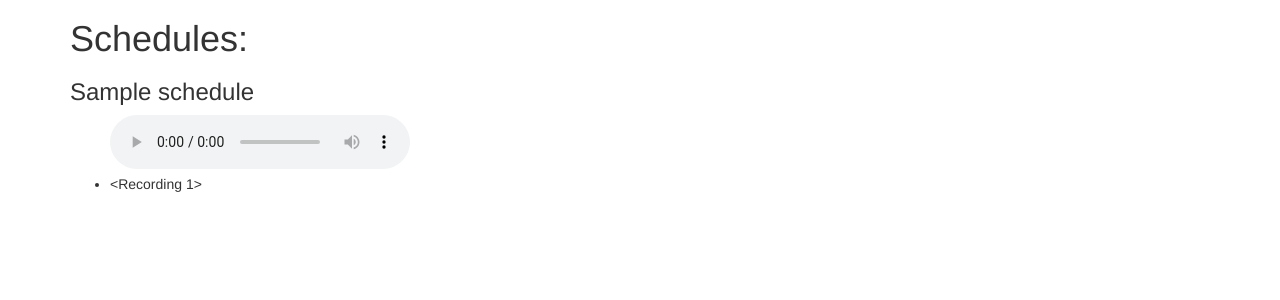
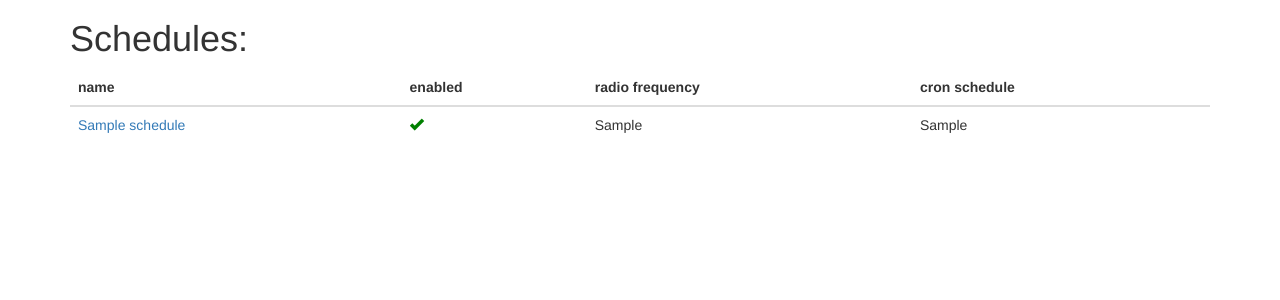
Before and after one commit to mccolgst/rtlsdr_recording_manager, a Flask app: page / in a window 1280 px wide. Shown: the part 51-351 px from the top of the page. Run offline with Flask 2, Linux system fonts and the light colour scheme; tables that the repository leaves empty hold one stand-in row (values such as "Sample post"); some libraries are stand-ins or nearby versions.

Commit message:
clean up frontend, set a base template, create a schedule detail page, add recording created date

```diff
--- a/main.py
+++ b/main.py
@@ -21,8 +21,14 @@ admin.add_view(ModelView(Recording, db.session))
 
 
 @app.route("/")
-def hello():
+def main():
     return render_template("index.html", schedules=Schedule.query.all())
+
+
+@app.route("/schedule/<int:schedule_id>")
+def schedule_view(schedule_id):
+    return render_template("schedule.html", schedule=Schedule.query.get(schedule_id))
+
 
 if __name__ == "__main__":
     app.run('0.0.0.0')
--- a/models.py
+++ b/models.py
@@ -84,6 +84,7 @@ class Recording(db.Model):
     id = db.Column(db.Integer, primary_key=True)
     recorded_file = db.Column(db.String)
     schedule_id = db.Column(db.Integer, db.ForeignKey('schedule.id'))
+    created = db.Column(db.DateTime)
     # delete recordings when a schedule is deleted
 
 
--- a/record.py
+++ b/record.py
@@ -1,6 +1,7 @@
 import subprocess
 import argparse
 import time
+from datetime import datetime
 from models import db, Recording
 import os
 import uuid
@@ -25,7 +26,7 @@ if __name__ == '__main__':
 
     if args.schedule_id:
         # create a recording object in the db
-        recording = Recording(schedule_id=args.schedule_id, recorded_file=outfile)
+        recording = Recording(schedule_id=args.schedule_id, recorded_file=outfile, created=datetime.now())
         db.session.add(recording)
         db.session.commit()
     command = '/usr/local/bin/rtl_fm -f {} -M wbfm -s 200000 -r 48000 - | lame -r -s 48 -m m -'.format(str(args.frequency))
--- /dev/null
+++ b/templates/base.html
@@ -0,0 +1,48 @@
+<!DOCTYPE html>
+<html lang="en">
+  <head>
+    <meta charset="utf-8">
+    <meta http-equiv="X-UA-Compatible" content="IE=edge">
+    <meta name="viewport" content="width=device-width, initial-scale=1">
+    <!-- The above 3 meta tags *must* come first in the head; any other head content must come *after* these tags -->
+    <title>RTLSDR recording manager</title>
+
+    <!-- Bootstrap -->
+    <link href="/static/css/bootstrap.min.css" rel="stylesheet"/>
+
+    <!-- HTML5 shim and Respond.js for IE8 support of HTML5 elements and media queries -->
+    <!-- WARNING: Respond.js doesn't work if you view the page via file:// -->
+    <!--[if lt IE 9]>
+      <script src="https://oss.maxcdn.com/html5shiv/3.7.2/html5shiv.min.js"></script>
+      <script src="https://oss.maxcdn.com/respond/1.4.2/respond.min.js"></script>
+    <![endif]-->
+    <link href="/static/css/custom.css" rel="stylesheet"/>
+  </head>
+  <body>
+    <nav class="navbar navbar-inverse navbar-fixed-top">
+      <div class="container-fluid">
+        <div class="navbar-header">
+          <a class="navbar-brand" href="/"><img src="/static/images/mic.png"/></a>
+        </div>
+        <div id="navbar" class="collapse navbar-collapse">
+          <ul class="nav navbar-nav">
+            <li class="active"><a href="/admin">Admin</a></li>
+          </ul>
+        </div><!--/.nav-collapse -->
+      </div>
+    </nav>
+
+    <div class="container" style="padding-top:50px">
+      <div class="starter-template">
+      {% block content %}
+      {% endblock %}
+      </div>
+
+    </div><!-- /.container -->
+
+    <!-- jQuery (necessary for Bootstrap's JavaScript plugins) -->
+    <script src="https://ajax.googleapis.com/ajax/libs/jquery/1.11.3/jquery.min.js"></script>
+    <!-- Include all compiled plugins (below), or include individual files as needed -->
+    <script src="/static/js/bootstrap.min.js"></script>
+  </body>
+</html>
--- a/templates/index.html
+++ b/templates/index.html
@@ -1,60 +1,30 @@
-<!DOCTYPE html>
-<html lang="en">
-  <head>
-    <meta charset="utf-8">
-    <meta http-equiv="X-UA-Compatible" content="IE=edge">
-    <meta name="viewport" content="width=device-width, initial-scale=1">
-    <!-- The above 3 meta tags *must* come first in the head; any other head content must come *after* these tags -->
-    <title>Bootstrap 101 Template</title>
+{% extends "base.html" %}
+{% block content %}
+        <h1>Schedules:</h1>
+        <table class="table">
+        <thead>
+          <tr>
+            <th>name</th>
+            <th>enabled</th>
+            <th>radio frequency</th>
+            <th>cron schedule</th>
+          </tr>
+        </thead>
+        <tbody>
+          {% for schedule in schedules %}
 
-    <!-- Bootstrap -->
-    <link href="static/css/bootstrap.min.css" rel="stylesheet"/>
-
-    <!-- HTML5 shim and Respond.js for IE8 support of HTML5 elements and media queries -->
-    <!-- WARNING: Respond.js doesn't work if you view the page via file:// -->
-    <!--[if lt IE 9]>
-      <script src="https://oss.maxcdn.com/html5shiv/3.7.2/html5shiv.min.js"></script>
-      <script src="https://oss.maxcdn.com/respond/1.4.2/respond.min.js"></script>
-    <![endif]-->
-    <link href="static/css/custom.css" rel="stylesheet"/>
-  </head>
-  <body>
-    <nav class="navbar navbar-inverse navbar-fixed-top">
-      <div class="container-fluid">
-        <div class="navbar-header">
-          <a class="navbar-brand" href="#"><img src="/static/images/mic.png"/></a>
-        </div>
-        <div id="navbar" class="collapse navbar-collapse">
-          <ul class="nav navbar-nav">
-            <li class="active"><a href="/admin">Admin</a></li>
-          </ul>
-        </div><!--/.nav-collapse -->
-      </div>
-    </nav>
-
-    <div class="container" style="padding-top:50px">
-
-      <div class="starter-template">
-        <h1>Schedules:</h1>
-        {% for schedule in schedules %}
-
-            <h3>{{ schedule.name }}</h3>
-            <ul>
-            {% for recording in schedule.recordings %}
-                <audio controls>
-                  <source type="audio/ogg" src="http://localhost:8080/{{ recording.recorded_file }}">
-                </audio>
-                <li>{{ recording }}</li>
-            {% endfor %}
-            </ul>
-        {% endfor %}
-      </div>
-
-    </div><!-- /.container -->
-
-    <!-- jQuery (necessary for Bootstrap's JavaScript plugins) -->
-    <script src="https://ajax.googleapis.com/ajax/libs/jquery/1.11.3/jquery.min.js"></script>
-    <!-- Include all compiled plugins (below), or include individual files as needed -->
-    <script src="static/js/bootstrap.min.js"></script>
-  </body>
-</html>
+          <tr>
+            <td><a href="/schedule/{{ schedule.id }}">{{ schedule.name }}</a></td>
+            <td>{% if schedule.enabled %}
+                   <span data-toggle="tooltip" title="schedule is active" class="glyphicon glyphicon-ok" style="color:green"></span>
+                {% else %}
+                   <span data-toggle="tooltip" title="schedule is not active" class="glyphicon glyphicon-remove" style="color:red"></span>
+                {% endif %}
+            </td>
+            <td>{{ schedule.frequency }}</td>
+            <td>{{ schedule.cron_schedule }}</td>
+          </tr>
+          {% endfor %}
+        </tbody>
+        </table>
+{% endblock %}
```
Also changed, not shown: templates/schedule.html (added, +24 -0 lines).
